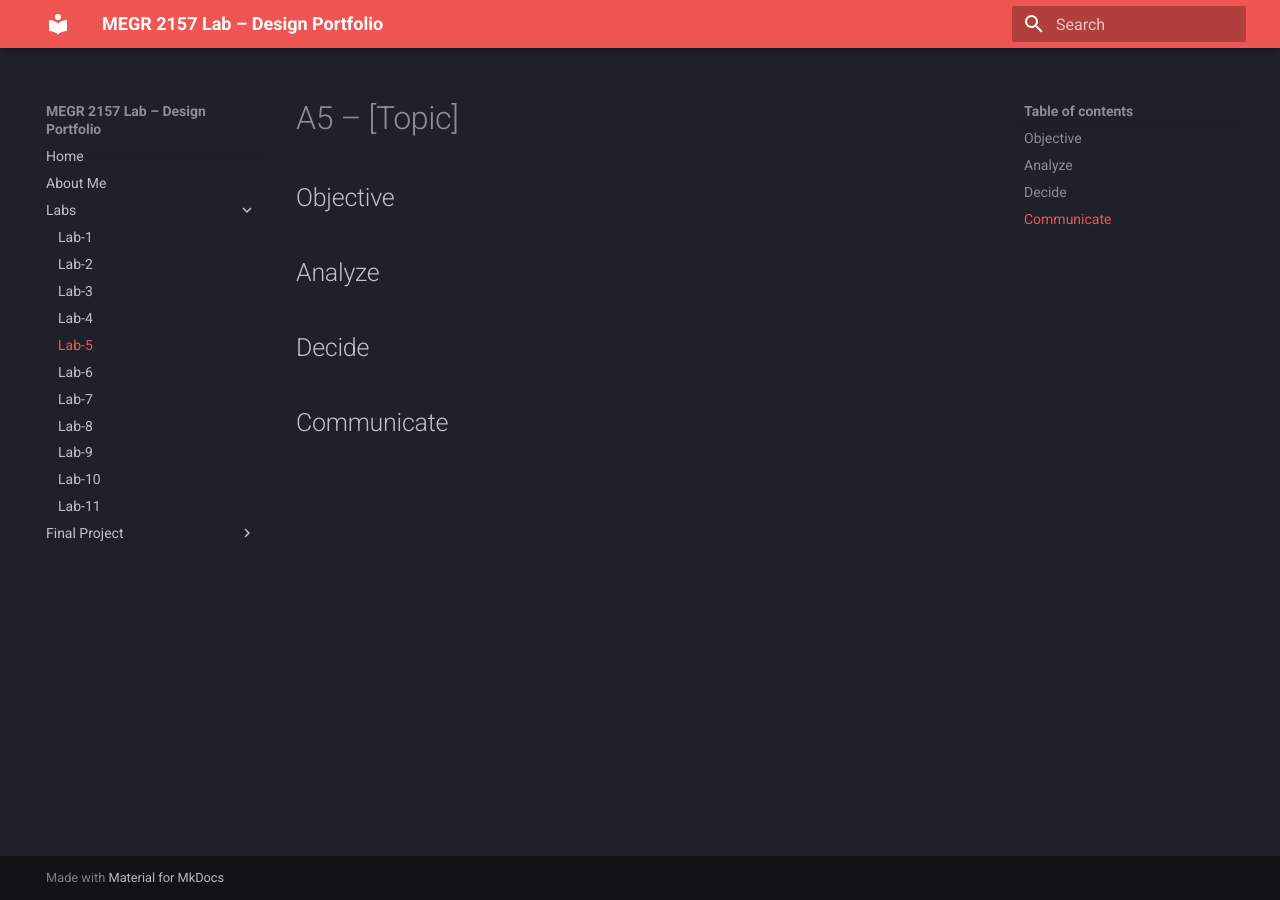
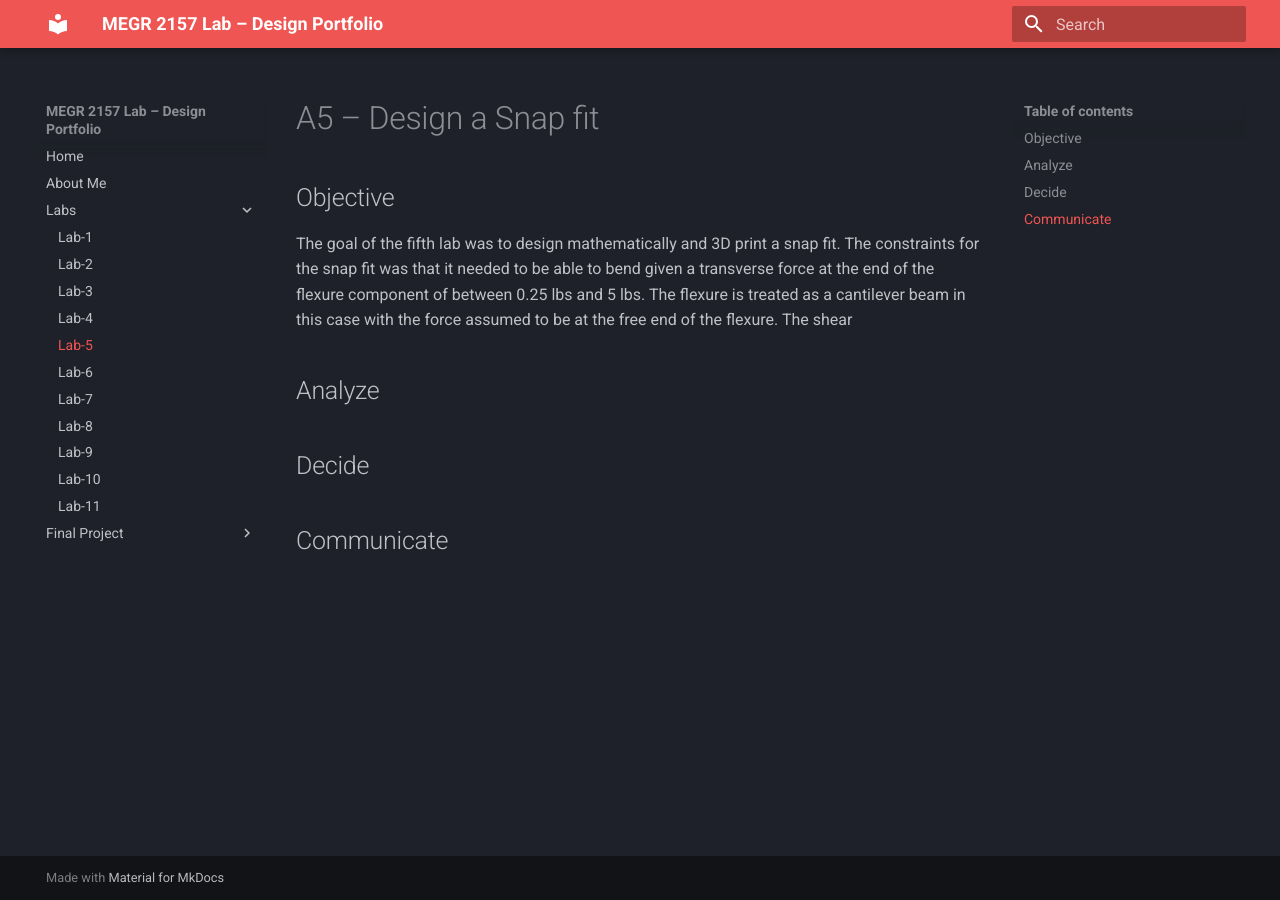
Before and after one commit to dheidenf-beep/DerekH-MEGR2157-LAB-Portfolio, an MkDocs documentation site: the page built from docs/Labs/L05/index.md, in a window 1280 px wide. Built offline with MkDocs 1.6.1 and Material for MkDocs 9.7.7, drawn with Linux system fonts in a browser that asks for light colours.

Commit message:
Revise Lab 5 title and add objective section
Updated the title and added the objective for Lab 5.

```diff
--- a/docs/Labs/L05/index.md
+++ b/docs/Labs/L05/index.md
@@ -1,6 +1,8 @@
-# A5 – [Topic]
+# A5 – Design a Snap fit
 
 ## Objective
+
+The goal of the fifth lab was to design mathematically and 3D print a snap fit. The constraints for the snap fit was that it needed to be able to bend given a transverse force at the end of the flexure component of between 0.25 lbs and 5 lbs. The flexure is treated as a cantilever beam in this case with the force assumed to be at the free end of the flexure. The shear
 
 
 ## Analyze
```
